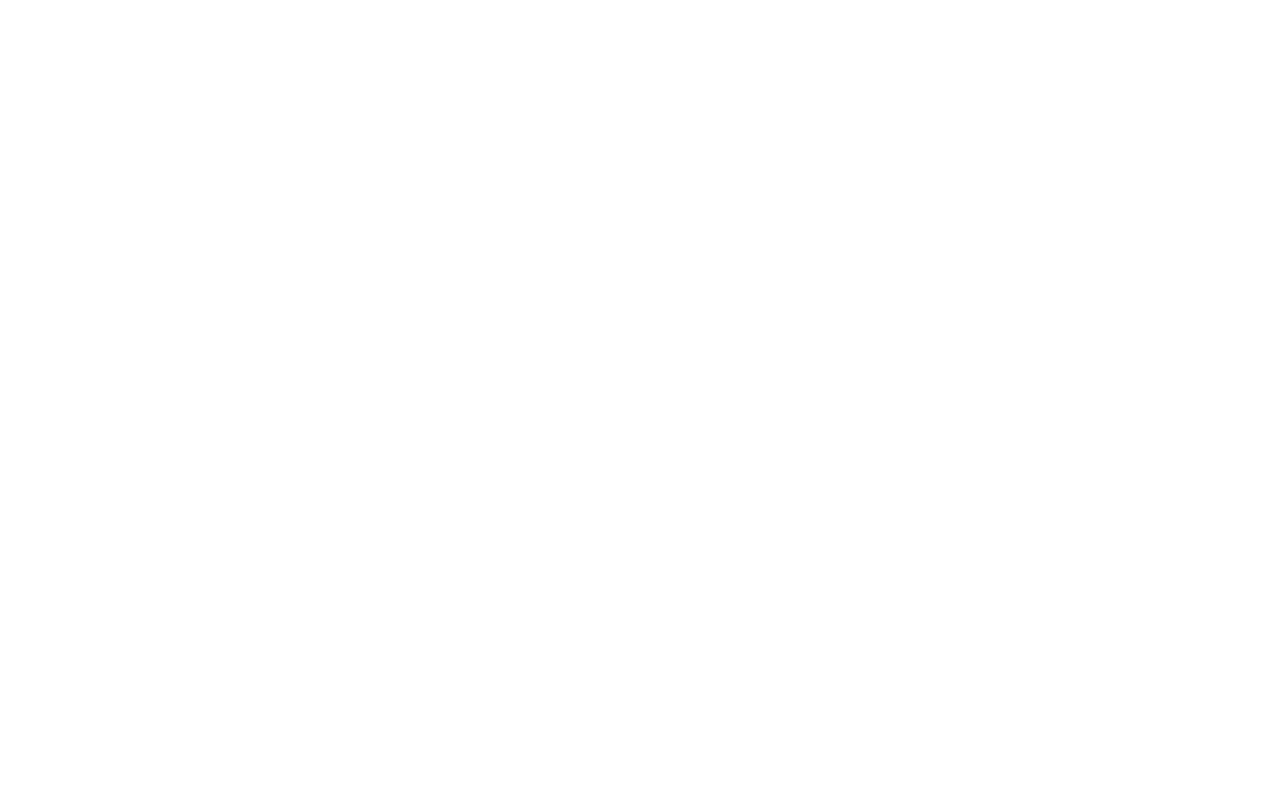
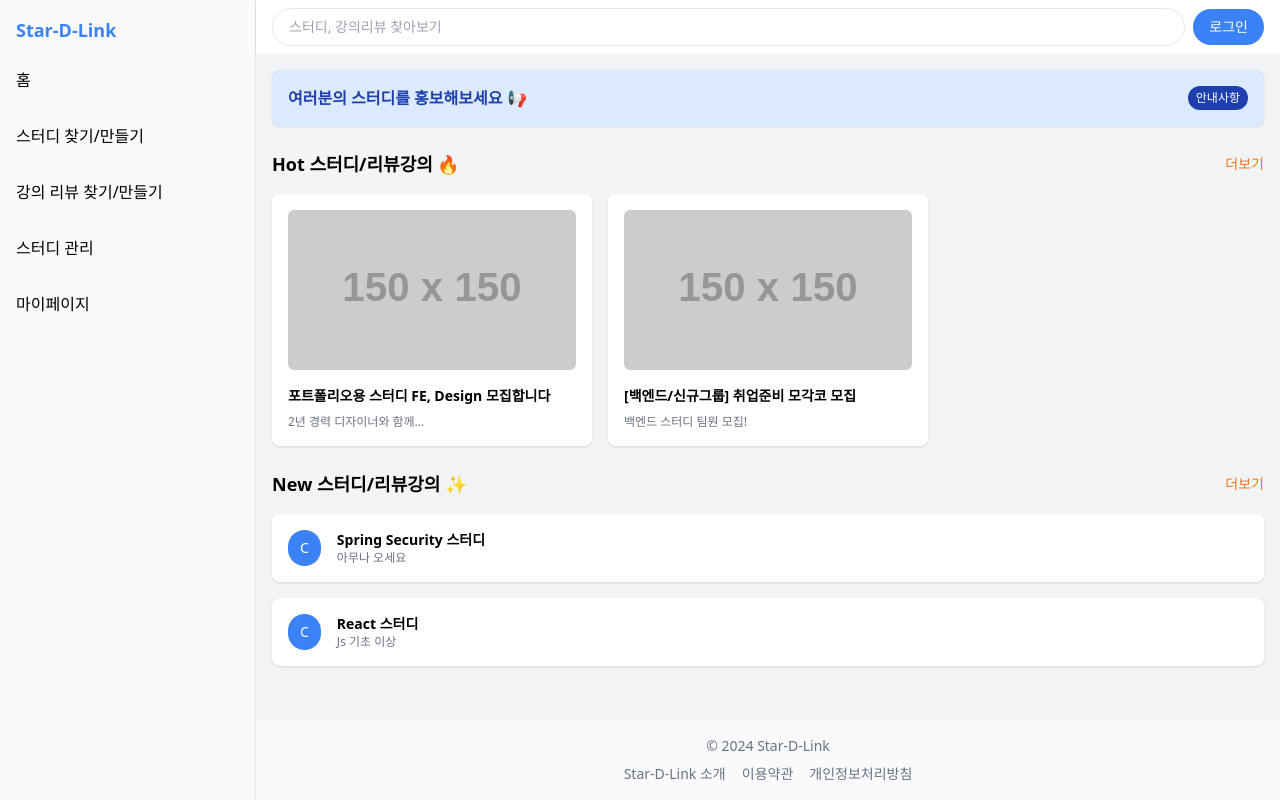
Before and after one commit to star-d-link/front, a React (Vite) app: page / in a window 1280 px wide. Built offline with nearby package versions, Linux system fonts and the light colour scheme.

Commit message:
feat: App.jsx Home, Login 페이지 라우팅 적용

```diff
--- a/src/App.jsx
+++ b/src/App.jsx
@@ -1,7 +1,16 @@
-import "./App.css";
+import { Route, BrowserRouter as Router, Routes } from "react-router-dom";
+import Home from "./pages/Home";
+import Login from "./pages/Login";
 
 function App() {
-  return <></>;
+  return (
+    <Router>
+      <Routes>
+        <Route path="/" element={<Home />} />
+        <Route path="/login" element={<Login />} />
+      </Routes>
+    </Router>
+  );
 }
 
 export default App;
```
